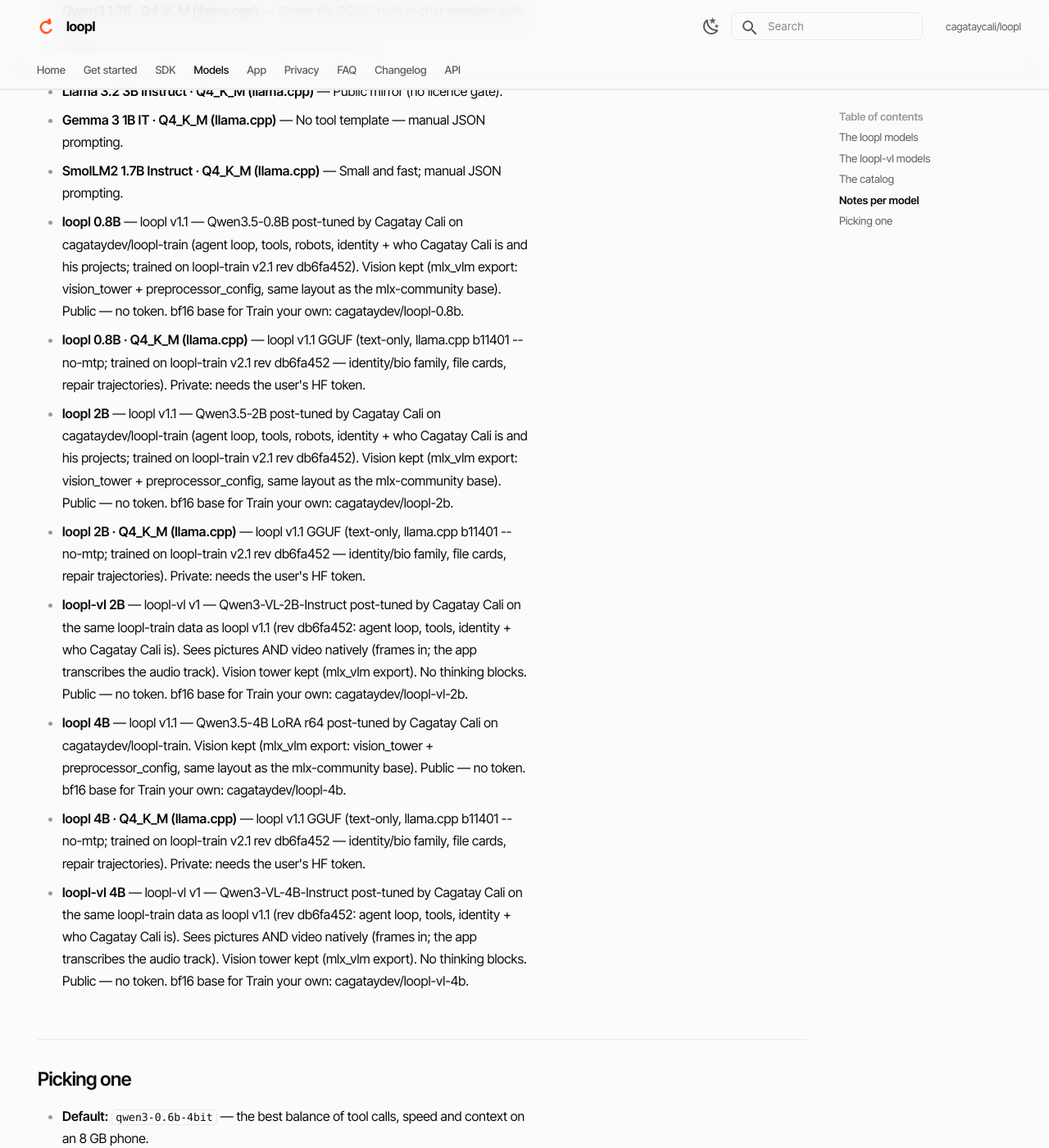
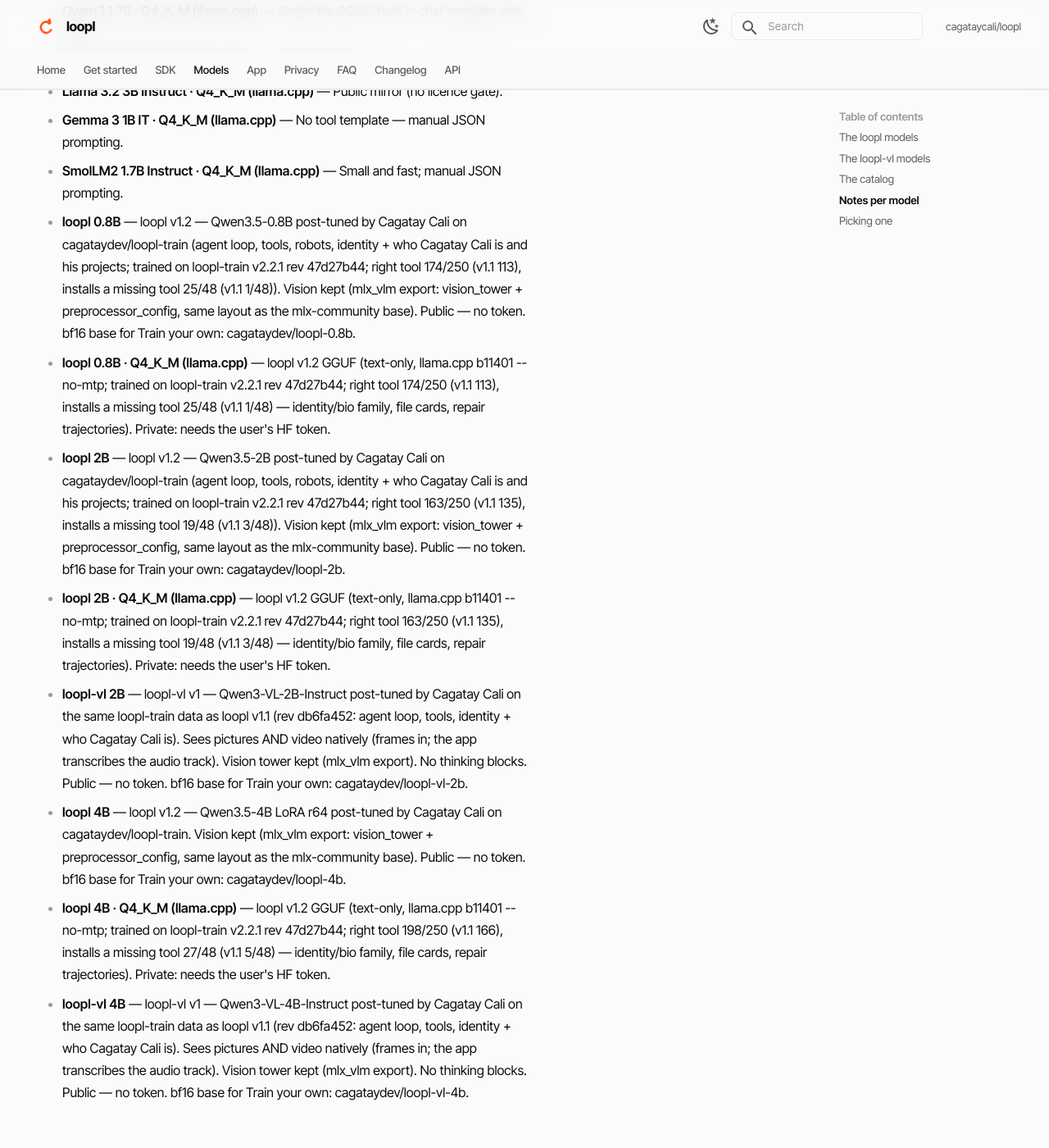
Before and after one commit to cagataycali/loopl, an MkDocs documentation site: the page built from docs/models.md, in a window 1280 px wide and 1400 px high, scrolled down 5072 px. Shown: the whole window at 82% size. Built offline with MkDocs 1.6.1 and Material for MkDocs 9.7.7, drawn with Linux system fonts in a browser that asks for light colours.

Commit message:
models.json: the loopl rows say v1.2, because that is what the repos now serve
All three sizes were promoted to v1.2 today (0.8b 11:39Z, 2b 10:54Z, 4b 17:00Z)
but every loopl row still described itself as 'loopl v1.1 ... trained on
loopl-train v2.1 rev db6fa452'. check_app_rows.py only compares size_bytes, so
it reported the catalog clean while the prose was a version behind.

Where it is visible: ModelBlurb.known() hand-writes the line for the five
featured rows, so the 4-bit rows never showed this text - but the GGUF rows have
no known() case and fall back to notes.prefix(90), so 'loopl v1.1' was on screen
whenever Settings > Show GGUF builds is on.

Each row now carries the real revision (v2.2.1 rev 47d27b44) and the two numbers
that actually changed, in the words the Telegram used: 'right tool 174/250
(v1.1 113), installs a missing tool 25/48 (v1.1 1/48)' and so on per size.

The loopl-vl rows keep rev db6fa452: loopl-vl v1 really was trained on it.

Fixture + docs kept in step, as CatalogFixtureParityTests requires:
  cp App/Resources/models.json Tests/LooplTests/Fixtures/models.json
  python3 docs/gen_models.py
LooplTests 618/8 skipped/0 failures on the iOS sim.

```diff
--- a/docs/models.md
+++ b/docs/models.md
@@ -101,13 +101,13 @@
 - **Llama 3.2 3B Instruct · Q4_K_M (llama.cpp)** — Public mirror (no licence gate).
 - **Gemma 3 1B IT · Q4_K_M (llama.cpp)** — No tool template — manual JSON prompting.
 - **SmolLM2 1.7B Instruct · Q4_K_M (llama.cpp)** — Small and fast; manual JSON prompting.
-- **loopl 0.8B** — loopl v1.1 — Qwen3.5-0.8B post-tuned by Cagatay Cali on cagataydev/loopl-train (agent loop, tools, robots, identity + who Cagatay Cali is and his projects; trained on loopl-train v2.1 rev db6fa452). Vision kept (mlx_vlm export: vision_tower + preprocessor_config, same layout as the mlx-community base). Public — no token. bf16 base for Train your own: cagataydev/loopl-0.8b.
-- **loopl 0.8B · Q4_K_M (llama.cpp)** — loopl v1.1 GGUF (text-only, llama.cpp b11401 --no-mtp; trained on loopl-train v2.1 rev db6fa452 — identity/bio family, file cards, repair trajectories). Private: needs the user's HF token.
-- **loopl 2B** — loopl v1.1 — Qwen3.5-2B post-tuned by Cagatay Cali on cagataydev/loopl-train (agent loop, tools, robots, identity + who Cagatay Cali is and his projects; trained on loopl-train v2.1 rev db6fa452). Vision kept (mlx_vlm export: vision_tower + preprocessor_config, same layout as the mlx-community base). Public — no token. bf16 base for Train your own: cagataydev/loopl-2b.
-- **loopl 2B · Q4_K_M (llama.cpp)** — loopl v1.1 GGUF (text-only, llama.cpp b11401 --no-mtp; trained on loopl-train v2.1 rev db6fa452 — identity/bio family, file cards, repair trajectories). Private: needs the user's HF token.
+- **loopl 0.8B** — loopl v1.2 — Qwen3.5-0.8B post-tuned by Cagatay Cali on cagataydev/loopl-train (agent loop, tools, robots, identity + who Cagatay Cali is and his projects; trained on loopl-train v2.2.1 rev 47d27b44; right tool 174/250 (v1.1 113), installs a missing tool 25/48 (v1.1 1/48)). Vision kept (mlx_vlm export: vision_tower + preprocessor_config, same layout as the mlx-community base). Public — no token. bf16 base for Train your own: cagataydev/loopl-0.8b.
+- **loopl 0.8B · Q4_K_M (llama.cpp)** — loopl v1.2 GGUF (text-only, llama.cpp b11401 --no-mtp; trained on loopl-train v2.2.1 rev 47d27b44; right tool 174/250 (v1.1 113), installs a missing tool 25/48 (v1.1 1/48) — identity/bio family, file cards, repair trajectories). Private: needs the user's HF token.
+- **loopl 2B** — loopl v1.2 — Qwen3.5-2B post-tuned by Cagatay Cali on cagataydev/loopl-train (agent loop, tools, robots, identity + who Cagatay Cali is and his projects; trained on loopl-train v2.2.1 rev 47d27b44; right tool 163/250 (v1.1 135), installs a missing tool 19/48 (v1.1 3/48)). Vision kept (mlx_vlm export: vision_tower + preprocessor_config, same layout as the mlx-community base). Public — no token. bf16 base for Train your own: cagataydev/loopl-2b.
+- **loopl 2B · Q4_K_M (llama.cpp)** — loopl v1.2 GGUF (text-only, llama.cpp b11401 --no-mtp; trained on loopl-train v2.2.1 rev 47d27b44; right tool 163/250 (v1.1 135), installs a missing tool 19/48 (v1.1 3/48) — identity/bio family, file cards, repair trajectories). Private: needs the user's HF token.
 - **loopl-vl 2B** — loopl-vl v1 — Qwen3-VL-2B-Instruct post-tuned by Cagatay Cali on the same loopl-train data as loopl v1.1 (rev db6fa452: agent loop, tools, identity + who Cagatay Cali is). Sees pictures AND video natively (frames in; the app transcribes the audio track). Vision tower kept (mlx_vlm export). No thinking blocks. Public — no token. bf16 base for Train your own: cagataydev/loopl-vl-2b.
-- **loopl 4B** — loopl v1.1 — Qwen3.5-4B LoRA r64 post-tuned by Cagatay Cali on cagataydev/loopl-train. Vision kept (mlx_vlm export: vision_tower + preprocessor_config, same layout as the mlx-community base). Public — no token. bf16 base for Train your own: cagataydev/loopl-4b.
-- **loopl 4B · Q4_K_M (llama.cpp)** — loopl v1.1 GGUF (text-only, llama.cpp b11401 --no-mtp; trained on loopl-train v2.1 rev db6fa452 — identity/bio family, file cards, repair trajectories). Private: needs the user's HF token.
+- **loopl 4B** — loopl v1.2 — Qwen3.5-4B LoRA r64 post-tuned by Cagatay Cali on cagataydev/loopl-train. Vision kept (mlx_vlm export: vision_tower + preprocessor_config, same layout as the mlx-community base). Public — no token. bf16 base for Train your own: cagataydev/loopl-4b.
+- **loopl 4B · Q4_K_M (llama.cpp)** — loopl v1.2 GGUF (text-only, llama.cpp b11401 --no-mtp; trained on loopl-train v2.2.1 rev 47d27b44; right tool 198/250 (v1.1 166), installs a missing tool 27/48 (v1.1 5/48) — identity/bio family, file cards, repair trajectories). Private: needs the user's HF token.
 - **loopl-vl 4B** — loopl-vl v1 — Qwen3-VL-4B-Instruct post-tuned by Cagatay Cali on the same loopl-train data as loopl v1.1 (rev db6fa452: agent loop, tools, identity + who Cagatay Cali is). Sees pictures AND video natively (frames in; the app transcribes the audio track). Vision tower kept (mlx_vlm export). No thinking blocks. Public — no token. bf16 base for Train your own: cagataydev/loopl-vl-4b.
 
 ## Picking one
```
Also changed, not shown: 2 other files.
